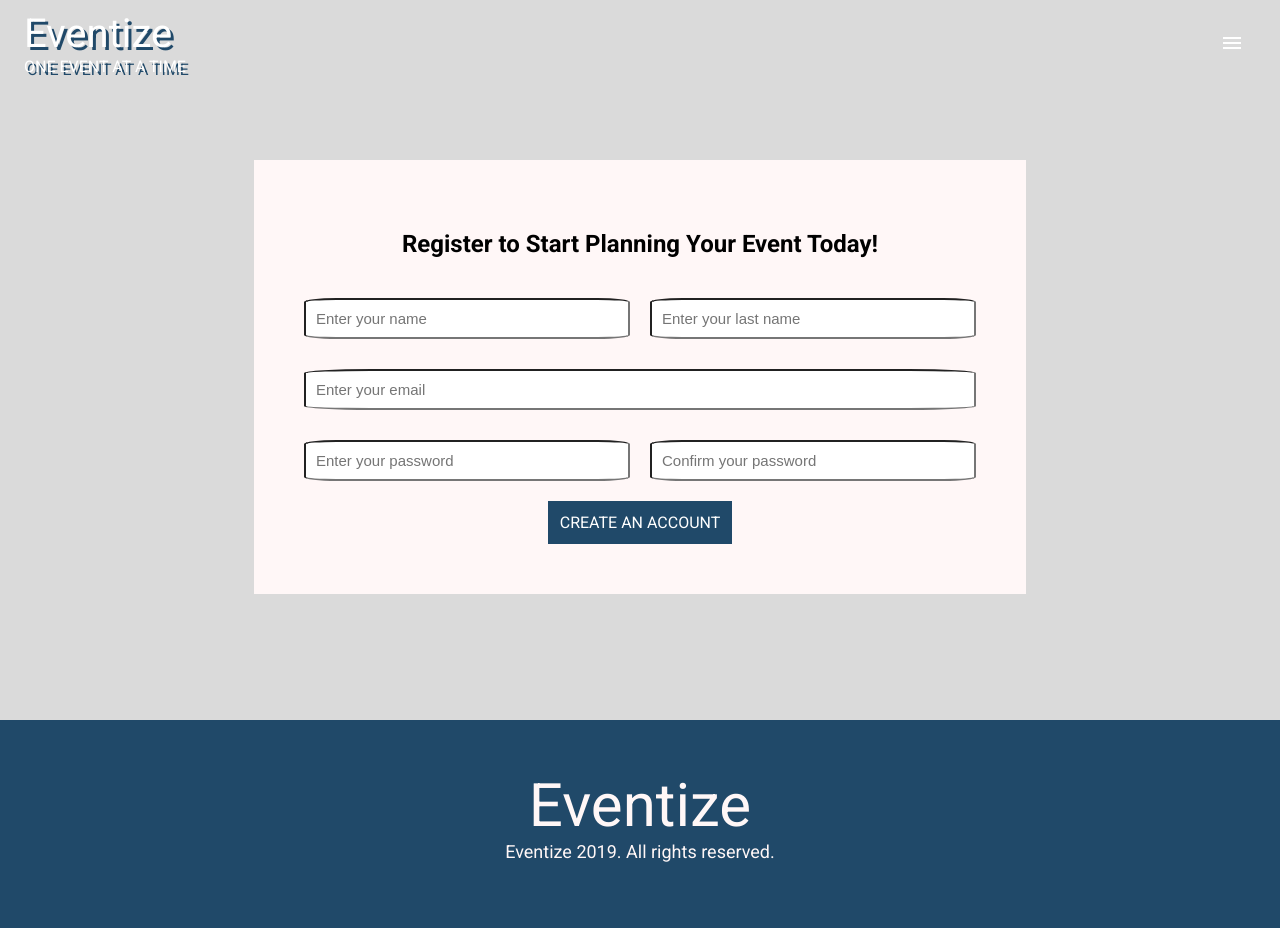
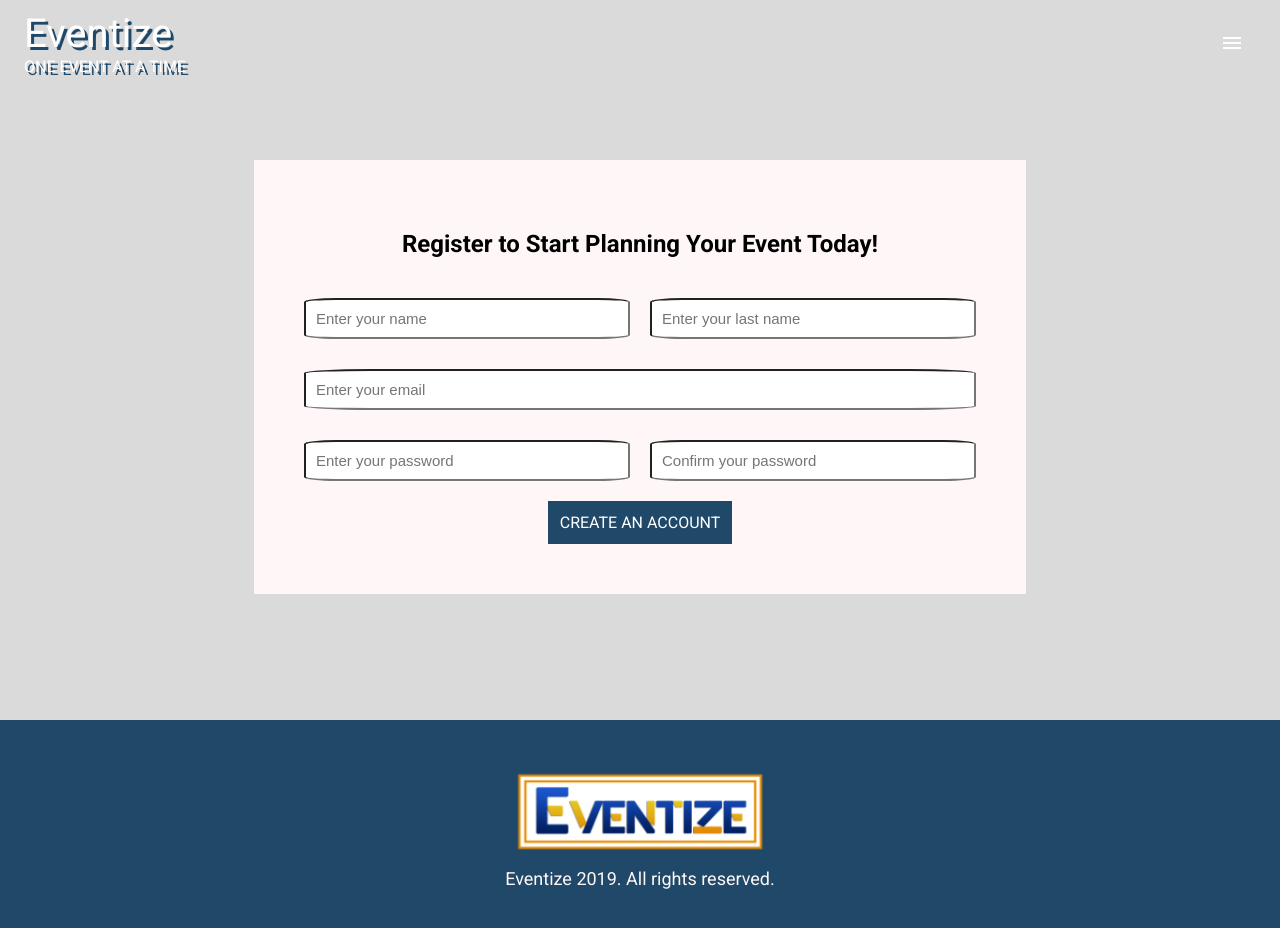
Before and after one commit to life-happens/life-happens, a React (Create React App) app in the folder client/: page /register in a window 1280 px wide. Shown: the top 928 px of the page. Built offline with nearby package versions, Linux system fonts and the light colour scheme.

Commit message:
added logo to footer

```diff
--- a/client/src/components/header_footer/Footer.js
+++ b/client/src/components/header_footer/Footer.js
@@ -1,13 +1,16 @@
 import React from "react";
 import Fade from "react-reveal/Fade";
 // import Grid from '@material-ui/core/Grid';
+import Logo from "../../resources/images/eventize.png"
 
 const Footer = () => {
   return (
     // <Grid container>
     <footer className="bck_dark">
       <Fade delay={500}>
-        <div className="font_righteous footer_logo_venue">Eventize</div>
+        <div className="font_righteous" >
+          <img src={Logo} alt="eventize" style={{maxWidth:250}}/>
+        </div>
         <div className="footer_copyright">
           Eventize 2019. All rights reserved.
         </div>
```
Also changed, not shown: client/src/components/header_footer/style.css (line endings or trailing spaces).
